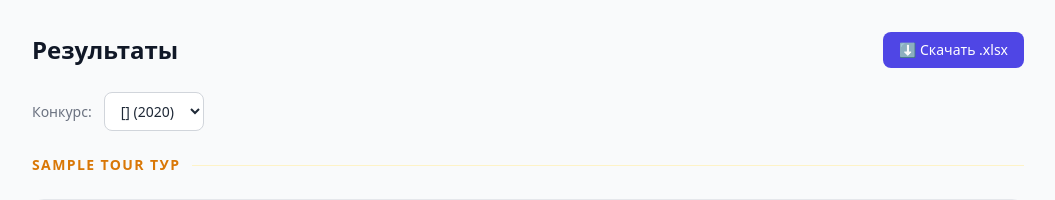
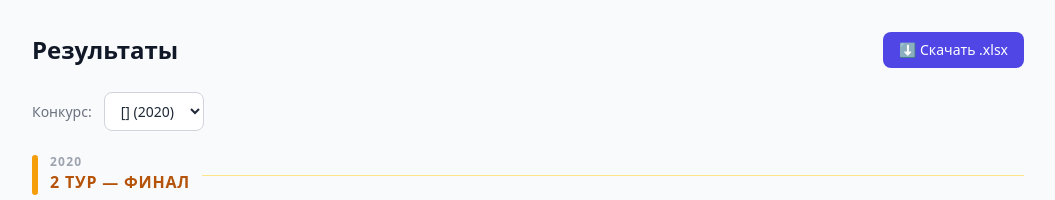
Before and after one commit to GoodchildTrevor/ballot-processing, a FastAPI app: template ballot/templates/admin/results.html in a window 1280 px wide. Shown: the part 52-252 px from the top of the page, without its empty margins (112-1167 px from the left). Run offline with FastAPI, Linux system fonts and the light colour scheme; the template is opened without the code that fills it: most values are stand-ins (such as "Sample title", 1, 10 or a date in 2020); parts of the project's set-up code (start-up, migrations or seed data) failed here and were passed over; some libraries are stand-ins or nearby versions.

Commit message:
fix: stronger tour dividers in nominations/results/voters, redirect fix, vote link prominence

```diff
--- a/ballot/templates/admin/results.html
+++ b/ballot/templates/admin/results.html
@@ -43,17 +43,30 @@
   {%- set tour = item.round.tour if item.round is defined and item.round else None %}
   {%- if tour and tour != ns.last_tour %}
     {%- set ns.last_tour = tour %}
-    <div class="flex items-center gap-3 mt-4 mb-1">
-      <span class="text-sm font-bold uppercase tracking-widest
-        {% if tour == 1 %}text-blue-600{% else %}text-amber-600{% endif %}">
-        {{ tour }} тур
-      </span>
-      <div class="flex-1 h-px {% if tour == 1 %}bg-blue-100{% else %}bg-amber-100{% endif %}"></div>
+    {%- if tour == 1 %}
+    <div class="flex items-center gap-3 mt-6 mb-2">
+      <div class="w-1.5 h-10 rounded-full bg-blue-500 flex-shrink-0"></div>
+      <div>
+        <span class="block text-xs font-bold text-gray-400 uppercase tracking-widest leading-none mb-0.5">{{ selected_contest.year }}</span>
+        <span class="text-base font-extrabold text-blue-700 uppercase tracking-wider">1 тур — Лонг-лист</span>
+      </div>
+      <div class="flex-1 h-px bg-blue-200"></div>
     </div>
+    {%- else %}
+    <div class="flex items-center gap-3 mt-6 mb-2">
+      <div class="w-1.5 h-10 rounded-full bg-amber-500 flex-shrink-0"></div>
+      <div>
+        <span class="block text-xs font-bold text-gray-400 uppercase tracking-widest leading-none mb-0.5">{{ selected_contest.year }}</span>
+        <span class="text-base font-extrabold text-amber-700 uppercase tracking-wider">2 тур — Финал</span>
+      </div>
+      <div class="flex-1 h-px bg-amber-200"></div>
+    </div>
+    {%- endif %}
   {%- endif %}
 
   <div class="bg-white rounded-xl shadow-sm border border-gray-200 overflow-hidden">
-    <div class="px-5 py-4 border-b border-gray-100 flex items-center gap-3">
+    <div class="px-5 py-4 border-b border-gray-100 flex items-center gap-3
+      {% if tour == 1 %}border-l-4 border-l-blue-400{% elif tour == 2 %}border-l-4 border-l-amber-400{% endif %}">
       <h2 class="font-bold text-gray-900 text-base">{{ item.nom.name }}</h2>
       <span class="text-xs font-semibold px-2 py-0.5 rounded-full
         {% if item.nom.type.value == 'RANK' %}bg-amber-100 text-amber-700
```
Also changed, not shown: ballot/routers/vote.py (+4 -3 lines), ballot/templates/admin/nominations.html (+27 -11 lines), ballot/templates/admin/voters.html (+17 -5 lines).
